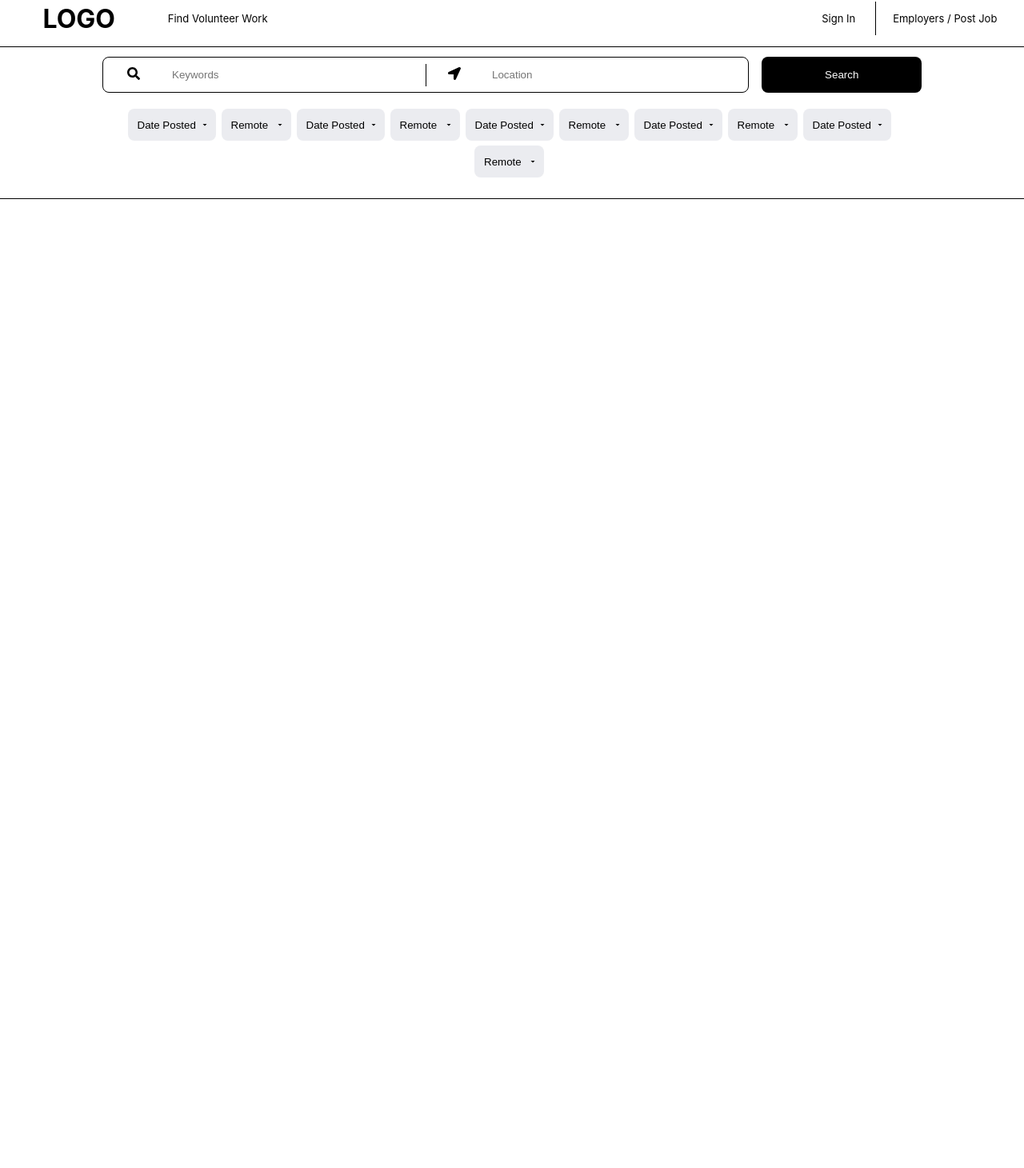
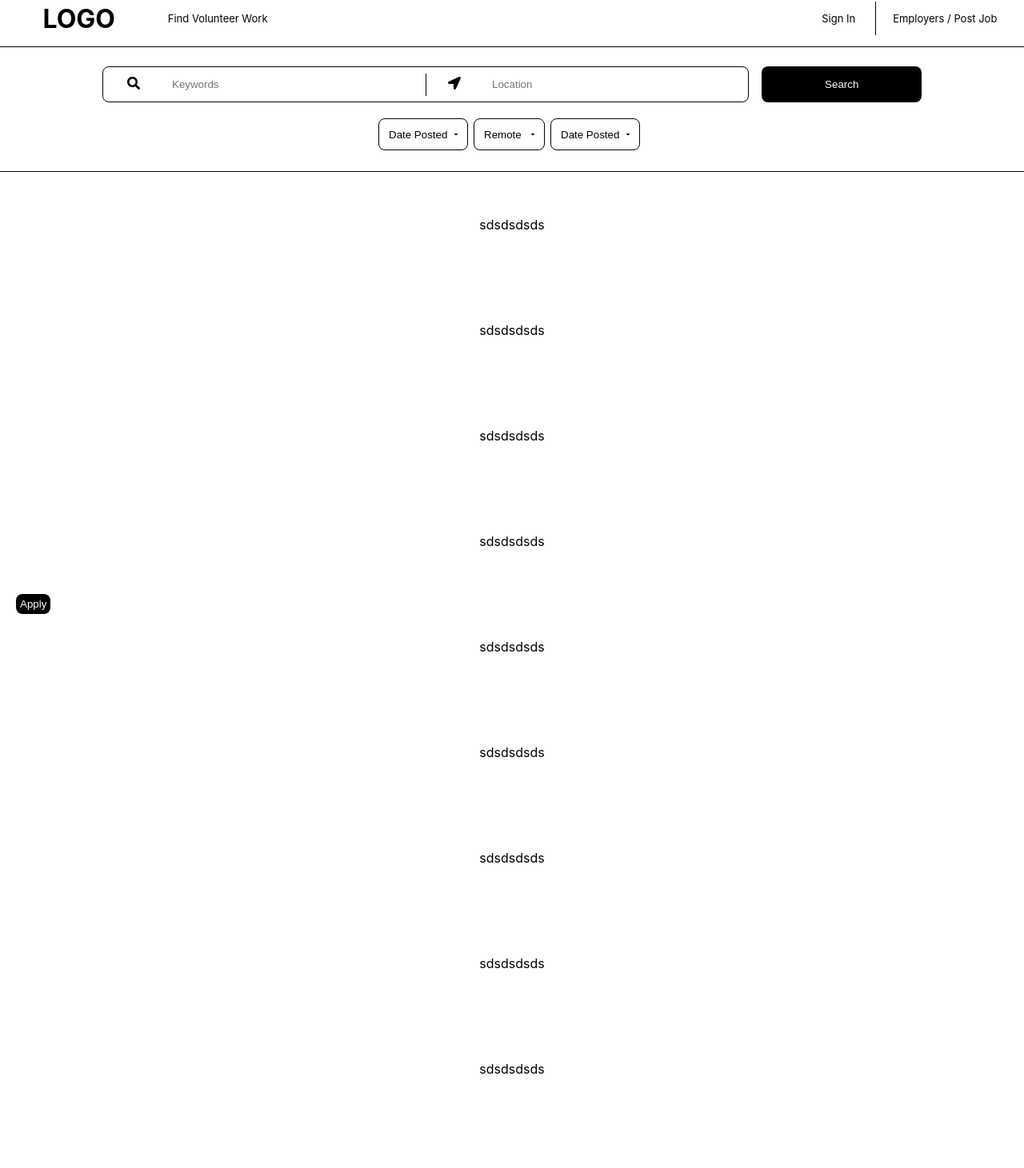
Before and after one commit to MmedaraJ/novi, a React (Create React App) app in the folder client/: page / in a window 1280 px wide. Shown: the part 12-1473 px from the top of the page at 80% size. Before the commit the page ends 800 px from the top, so only its background shows below. Built offline with nearby package versions, Linux system fonts and the light colour scheme.

Commit message:
Added scroll to top button

```diff
--- a/client/src/components/Buttons/MyButtonStyles.js
+++ b/client/src/components/Buttons/MyButtonStyles.js
@@ -8,8 +8,4 @@ export const AButton = styled.button`
     padding: 5px;
     border: none;
     border-radius: .5rem;
-
-    // @media screen and (max-width: 768px) {
-    //     width: 101.5%;
-    // }
 `;
--- a/client/src/components/Filter/FilterStyles.js
+++ b/client/src/components/Filter/FilterStyles.js
@@ -2,13 +2,13 @@ import styled from "styled-components";
 import { FaCaretDown } from 'react-icons/fa';
 
 export const MainSelect = styled.select`
-    background-color: #EBECF0;
+    background-color: #FFFFFF;
     padding: 12px;
     padding-left: 10px
     padding-right: 20px;
     height: 40px;
     border-radius: .5rem;
-    border: none;
+    border: black solid 1px;
     margin-right: 7px;
     margin-bottom: 6px;
     color: black;
@@ -22,6 +22,10 @@ export const MainSelect = styled.select`
     padding-right: 24px;
     -moz-appearance: none;
     -webkit-appearance: none;
+
+    &:focus {
+      outline: none;
+    }
 `;
 
 export const Option = styled.option`
--- a/client/src/components/NavBar/NavBar.js
+++ b/client/src/components/NavBar/NavBar.js
@@ -20,7 +20,7 @@ const NavBar = (props) => {
     };
 
   return (
-    <MainDiv>
+    <MainDiv style={{backgroundColor: "#FFFFFF"}}>
         <LogoDiv>
             <H1>LOGO</H1>
         </LogoDiv>
--- a/client/src/components/SearchBar/SearchBar.js
+++ b/client/src/components/SearchBar/SearchBar.js
@@ -46,10 +46,11 @@ const SearchBar = (props) => {
 
     const onSubmitHandler = (e) => {
         e.preventDefault();
+        console.log("enter pressed");
     }
 
   return (
-    <div>
+    <div style={{backgroundColor: "#FFFFFF"}}>
         <form onSubmit={onSubmitHandler}>
             <MainDiv>
                 <InputDiv>
@@ -95,27 +96,6 @@ const SearchBar = (props) => {
                 <Filter
                     title="Date Posted"
                 />
-                <Filter
-                    title="Remote"
-                />
-                <Filter
-                    title="Date Posted"
-                />
-                <Filter
-                    title="Remote"
-                />
-                <Filter
-                    title="Date Posted"
-                />
-                <Filter
-                    title="Remote"
-                />
-                <Filter
-                    title="Date Posted"
-                />
-                <Filter
-                    title="Remote"
-                />
             </FilterDiv>
         </form>
     </div>
--- a/client/src/components/SearchBar/SearchBarStyles.js
+++ b/client/src/components/SearchBar/SearchBarStyles.js
@@ -7,14 +7,16 @@ export const MainDiv = styled.div`
     justify-content: space-between;
     align-items: center;
     height: 45px;
-    margin-top: .75rem;
+    margin-top: 1.5rem;
+    background-color: white;
 
     @media screen and (max-width: 768px) {
         display: block;
         padding-top: .5rem;
-        padding-bottom: 1rem;
+        padding-bottom: 0rem;
         height: fit-content;
         justify-content: center;
+        margin-top: 0rem;
     }
 `;
 
@@ -110,7 +112,7 @@ export const SearchButtonDiv = styled.div`
 
     @media screen and (max-width: 768px) {
         margin: 0px;
-        display: block;
+        display: none;
         width: 100%;
         height: 40px;
         align-items: center;
@@ -124,6 +126,11 @@ export const FilterDiv = styled.div`
     padding-left: 10%;
     padding-right: 10%;
     margin-top: 1.25rem;
+    overflow-x: auto;
+
+    @media screen and (max-width: 768px) {
+        margin-top: 0rem;
+    }
 `;
 
 export const IconDiv = styled.div`
--- a/client/src/views/Home/Home.js
+++ b/client/src/views/Home/Home.js
@@ -1,4 +1,4 @@
-import React from 'react';
+import React, { useEffect, useState } from 'react';
 import axios from 'axios';
 import {
   BrowserRouter as Router,
@@ -8,16 +8,111 @@ import {
   useNavigate
 } from "react-router-dom";
 import {
-  H1
+  ApplyButton,
+  H1, RandDiv, ScrollToTopButton
 } from './HomeStyles';
 import NavBar from '../../components/NavBar/NavBar';
 import SearchBar from '../../components/SearchBar/SearchBar';
 
 const Home = (props) => {
+  const [isVisible, setIsVisible] = useState(false);
+
+  const handleScroll = () => {
+    const scrollTop = window.pageYOffset || document.documentElement.scrollTop;
+    setIsVisible(scrollTop > 0);
+  };
+
+  const handleScrollToTopClick = () => {
+    window.scrollTo({ top: 0, behavior: "smooth" });
+  };
+
+  useEffect(() => {
+    window.addEventListener("scroll", handleScroll);
+    return () => window.removeEventListener("scroll", handleScroll);
+  }, []);
+
   return (
     <div>
       <NavBar></NavBar>
       <SearchBar></SearchBar>
+      <br></br>
+      <br></br>
+      <p>sdsdsdsds</p>
+      <br></br>
+      <br></br>
+      <br></br>
+      <br></br>
+      <p>sdsdsdsds</p>
+      <br></br>
+      <br></br>
+      <br></br>
+      <br></br>
+      <p>sdsdsdsds</p>
+      <br></br>
+      <br></br>
+      <br></br>
+      <br></br>
+      <p>sdsdsdsds</p>
+      <br></br>
+      <br></br>
+      <br></br>
+      <br></br>
+      <p>sdsdsdsds</p>
+      <br></br>
+      <br></br>
+      <br></br>
+      <br></br>
+      <p>sdsdsdsds</p>
+      <br></br>
+      <br></br>
+      <br></br>
+      <br></br>
+      <p>sdsdsdsds</p>
+      <br></br>
+      <br></br>
+      <br></br>
+      <br></br>
+      <p>sdsdsdsds</p>
+      <br></br>
+      <br></br>
+      <br></br>
+      <br></br>
+      <p>sdsdsdsds</p>
+      <br></br>
+      <br></br>
+      <br></br>
+      <br></br>
+      <p>sdsdsdsds</p>
+      <br></br>
+      <br></br>
+      <br></br>
+      <br></br>
+      <p>sdsdsdsds</p>
+      <br></br>
+      <br></br>
+      <br></br>
+      <br></br>
+      <p>sdsdsdsds</p>
+      <br></br>
+      <br></br>
+      <br></br>
+      <br></br>
+      <p>sdsdsdsds</p>
+      <br></br>
+      <br></br>
+      <br></br>
+      <br></br>
+      <p>sdsdsdsds</p>
+      <br></br>
+      <br></br>
+      <br></br>
+      <br></br>
+      <ScrollToTopButton isVisible={isVisible} onClick={handleScrollToTopClick}>
+        Scroll to Top
+      </ScrollToTopButton>
+      <ApplyButton>
+        Apply
+      </ApplyButton>
     </div>
   )
 }
--- a/client/src/views/Home/HomeStyles.js
+++ b/client/src/views/Home/HomeStyles.js
@@ -3,3 +3,25 @@ import styled from "styled-components";
 export const H1 = styled.h1`
     color: red;
 `;
+
+export const RandDiv = styled.div`
+    width: 100%;
+`;
+
+export const ScrollToTopButton = styled.button`
+    position: fixed;
+    bottom: 20px;
+    right: 20px;
+    display: ${({ isVisible }) => (isVisible ? "block" : "none")};
+`;
+
+export const ApplyButton = styled.button`
+    position: fixed;
+    bottom: 20px;
+    left: 20px;
+    background-color: #000000;
+    color: #FFFFFF;
+    padding: 5px;
+    border: none;
+    border-radius: .5rem;
+`;
```
